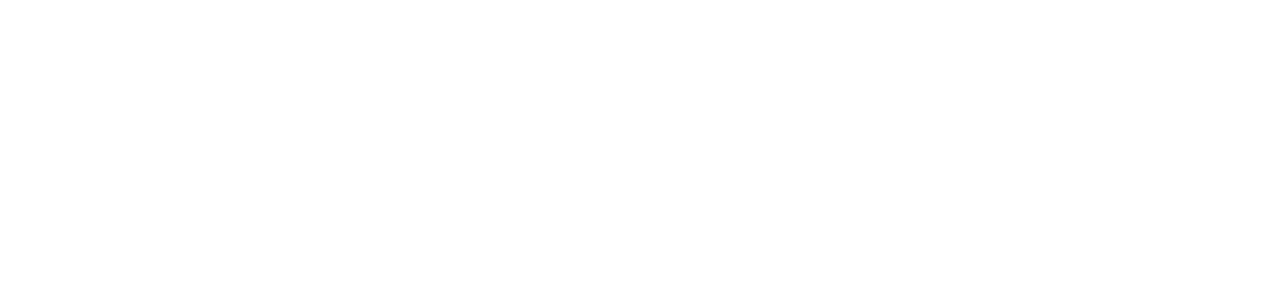
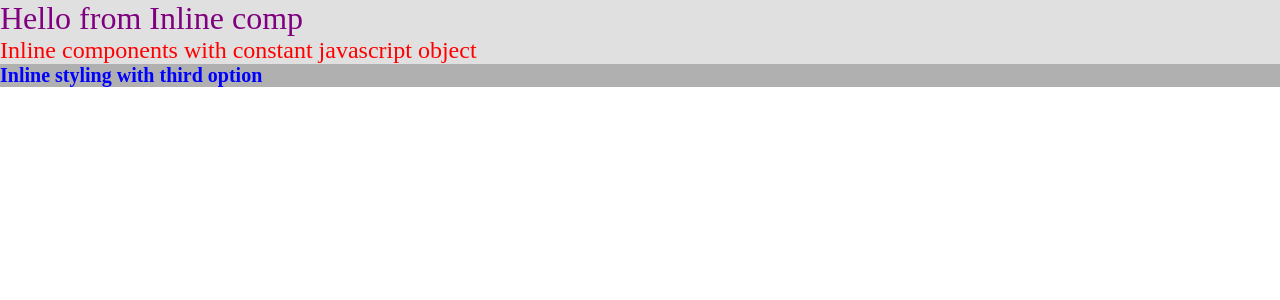
Before and after one commit to israfil3019/react-styling, a React (Create React App) app: page / in a window 1280 px wide. Shown: the top 300 px of the page. Built offline with nearby package versions, Linux system fonts and the light colour scheme.

Commit message:
add inline styling examples

```diff
--- a/src/App.js
+++ b/src/App.js
@@ -1,7 +1,11 @@
+import Inline from './components/inline/inline'
+
+
 const App = () => {
+
   return (
     <div>
-
+      <Inline />
     </div>
   );
 };
--- /dev/null
+++ b/src/components/inline/inline.js
@@ -0,0 +1,42 @@
+
+
+const stylesObj = {
+  color: "red",
+  backgroundColor: "#e0e0e0",
+  fontWeight: "lighter",
+};
+const myStyles = {
+  par: {
+    color: "blue",
+    fontSize: "20px",
+    fontWeight: "bolder",
+  },
+  div: {
+    backgroundColor: "#b0b0b0",
+  },
+};
+
+const Inline = () => {
+  return (
+    <div>
+
+      <h1
+        style={{
+          color: "purple",
+          backgroundColor: "#e0e0e0",
+          fontWeight: "lighter",
+        }}
+      >
+        Hello from Inline comp
+      </h1>
+      <h2 style={stylesObj}>
+        Inline components with constant javascript object
+      </h2>
+      <div style={myStyles.div}>
+        <p style={myStyles.par}>Inline styling with third option</p>
+      </div>
+    </div>
+  );
+};
+
+export default Inline;
```
